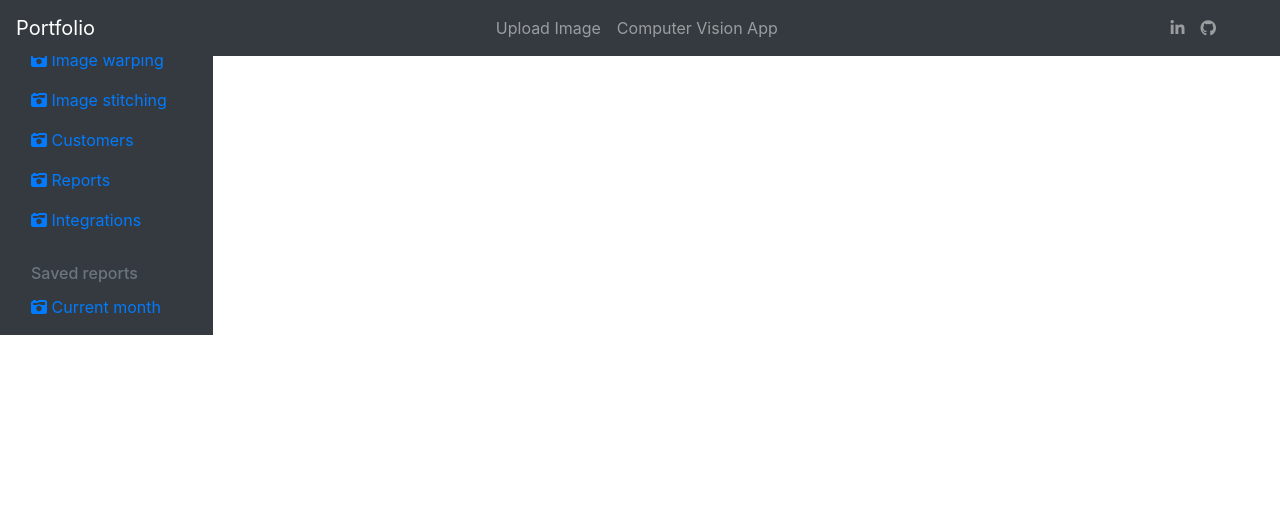
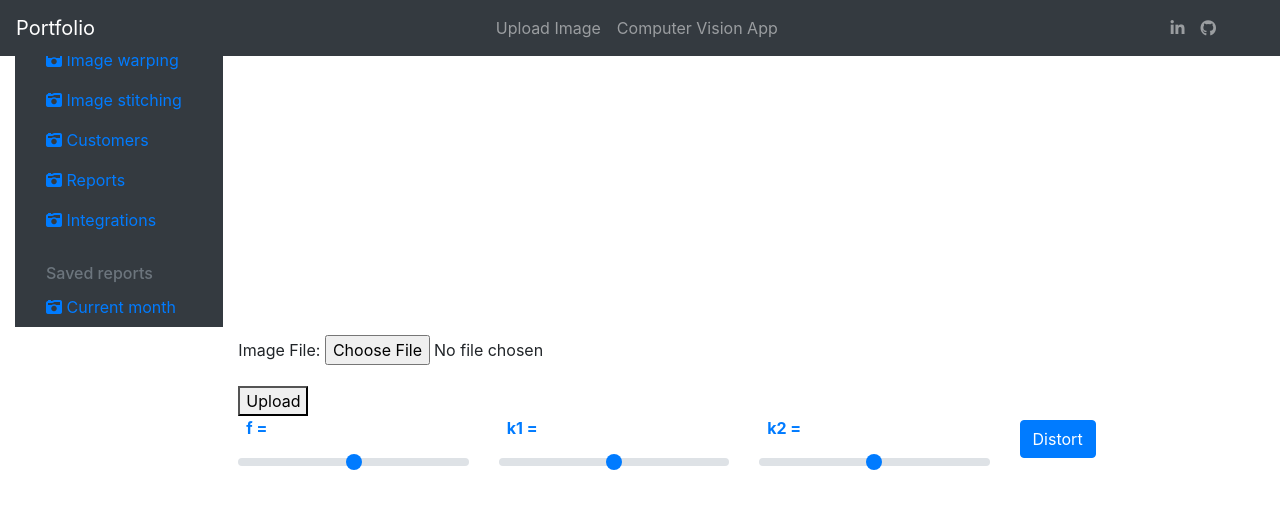
Before and after one commit to ymiftah/myportfolio, a Django app: template photo/templates/photo/display_img.html in a window 1280 px wide. Shown: the top 509 px of the page. Run offline with Django 3.2, Linux system fonts and the light colour scheme; the template is opened without the code that fills it: values that come from a table or form of the project are taken from there, others are empty; some libraries are stand-ins or nearby versions.

Commit message:
distort in db

```diff
--- a/myportfolio/urls.py
+++ b/myportfolio/urls.py
@@ -14,13 +14,14 @@ Including another URLconf
     2. Add a URL to urlpatterns:  path('blog/', include('blog.urls'))
 """
 from django.contrib import admin
-from django.urls import path, include
+from django.urls import path, include  #  url
 from django.conf.urls.static import static
 from . import settings
 
 urlpatterns = [
     path('admin/', admin.site.urls),
     path('', include('photo.urls')),
+#    url(r'^api-auth/', include('rest_framework.urls'))
 ]
 
 if settings.DEBUG:
--- a/photo/forms.py
+++ b/photo/forms.py
@@ -3,15 +3,26 @@ Forms module for the photo app
 """
 
 from django import forms
-from .models import UpPhoto
+from .models import PhotoModel, DistortPhotoModel
 
 
-class UpPhotoForm(forms.ModelForm):
+class PhotoForm(forms.ModelForm):
     '''
     Simpler form to upload a file.\n
-    Fields are 'name', 'img_file'
+    Fields are 'img_file'
     '''
 
     class Meta:
-        model = UpPhoto
-        fields = ['name', 'img_file']
+        model = PhotoModel
+        fields = ['img_file']
+
+
+class DistortPhotoForm(forms.ModelForm):
+    '''
+    Simpler form to distort the selected image file.\n
+    Fields are 'img_file', 'f', 'k1', 'k2'
+    '''
+
+    class Meta:
+        model = DistortPhotoModel
+        fields = ['img_file', 'f', 'k1', 'k2']
--- a/photo/models.py
+++ b/photo/models.py
@@ -1,11 +1,10 @@
 from django.db import models
 from django.utils import timezone
-from .utils import img_resize
+from .utils import img_resize, img_distort
 
 
 # Create your models here.
-class UpPhoto(models.Model):
-    name = models.CharField(max_length=50)
+class PhotoModel(models.Model):
     img_file = models.ImageField(
         upload_to='images/',
         verbose_name='Image File'
@@ -16,9 +15,6 @@ class UpPhoto(models.Model):
     created = models.DateTimeField(editable=False)
     modified = models.DateTimeField()
 
-    def __str__(self):
-        return self.name
-
     def save(self, *args, **kwargs):
         ''' On save, update timestamps '''
         if not self.id:
@@ -26,4 +22,34 @@ class UpPhoto(models.Model):
         self.modified = timezone.now()
         # Resize
         self.thumbnail = img_resize(self.img_file)
-        return super(UpPhoto, self).save(*args, **kwargs)
+        return super(PhotoModel, self).save(*args, **kwargs)
+
+
+class DistortPhotoModel(models.Model):
+    # Model attributes
+    distorted = models.ImageField(
+        upload_to='distortion/',
+        verbose_name='Thumbnail File',
+        blank=True,
+        )
+    created = models.DateTimeField(editable=False)
+    modified = models.DateTimeField()
+    img_file = models.ForeignKey(PhotoModel, on_delete=models.CASCADE)
+
+    # transformation parameters
+    f = models.FloatField()
+    k1 = models.FloatField()
+    k2 = models.FloatField()
+
+    # Override save method
+    def save(self, *args, **kwargs):
+        ''' On save, update timestamps '''
+        if not self.id:
+            self.created = timezone.now()
+        self.modified = timezone.now()
+
+        # Distort
+
+        self.distorted = img_distort(self.img_file.img_file,
+                                     [self.f, self.k1, self.k2])
+        return super(DistortPhotoModel, self).save(*args, **kwargs)
--- a/photo/templates/photo/base.html
+++ b/photo/templates/photo/base.html
@@ -46,7 +46,6 @@
   </nav>
 
   <div class="container-fluid">
-    <div class="row">
       <nav class="col-md-2 d-none d-md-block bg-dark sidebar">
         <div class="sidebar-sticky">
           <ul class="nav flex-column">
@@ -104,17 +103,18 @@
         </div>
       </nav>
 
-      <main class="col-md-8 ml-sm-auto col-lg-8" role="main">
+      <main class="ml-sm-auto col-10" role="main">
         {% block content %}
         {% endblock %}
       </main>
 
-    </div>
   </div>
 </body>
 
-<script src="https://code.jquery.com/jquery-3.3.1.slim.min.js" integrity="sha384-q8i/X+965DzO0rT7abK41JStQIAqVgRVzpbzo5smXKp4YfRvH+8abtTE1Pi6jizo" crossorigin="anonymous"></script>
+<script src="https://code.jquery.com/jquery-3.5.0.min.js"  crossorigin="anonymous"></script>
 <script src="https://cdnjs.cloudflare.com/ajax/libs/popper.js/1.14.3/umd/popper.min.js" integrity="sha384-ZMP7rVo3mIykV+2+9J3UJ46jBk0WLaUAdn689aCwoqbBJiSnjAK/l8WvCWPIPm49" crossorigin="anonymous"></script>
 <script src="https://stackpath.bootstrapcdn.com/bootstrap/4.1.3/js/bootstrap.min.js" integrity="sha384-ChfqqxuZUCnJSK3+MXmPNIyE6ZbWh2IMqE241rYiqJxyMiZ6OW/JmZQ5stwEULTy" crossorigin="anonymous"></script>
 
+{% block scripts %}{% endblock %}
+
 </html>
--- a/photo/templates/photo/display_img.html
+++ b/photo/templates/photo/display_img.html
@@ -1,45 +1,71 @@
 {% extends 'photo/base.html' %}
+{% load static %}
 
 
 {% block content %}
 
-
  <!-- The grid: four columns -->
 <div class='container'>
-  <div class="row">
-
-
-
+  <div class="row"  id="scroll-images">
     {% for img in object_list %}
-      <div class="col-md-4">
-        <img class="img-thumbnail" src="{{ img.thumbnail.url }}" alt="{{ img.name }}" onclick="myFunction(this);" style="overflow:auto; max-height: 100%; vertical-align: middle;}">
-      </div>
+      <img class="im-slide-show m-1" src="{{ img.thumbnail.url }}" onclick="myFunction(this);"></li>
     {% endfor %}
 
-    <!-- Close the image -->
-    <span onclick="this.parentElement.style.display='none'" class="closebtn">&times;</span>
+    <form method = "post" enctype="multipart/form-data">
+          {% csrf_token %}
+          {% for field in form %}
+              <div class="form-group">
+                  {{ field.errors }}
+                  {{ field.label_tag }} {{ field }}
+                  {% if field.help_text %}
+                  <p class="help">{{ field.help_text|safe }}</p>
+                  {% endif %}
+              </div>
+          {% endfor %}
 
-    <!-- Expanded image -->
-    <img id="expandedImg" style="width:100%">
-
-    <!-- Image text -->
-    <div id="imgtext"></div>
+          <button type="submit"> Upload </button>
+    </form>
   </div>
 </div>
 
-<script>
-function myFunction(imgs) {
-  // Get the expanded image
-  var expandImg = document.getElementById("expandedImg");
-  // Get the image text
-  var imgText = document.getElementById("imgtext");
-  // Use the same src in the expanded image as the image being clicked on from the grid
-  expandImg.src = imgs.src;
-  // Use the value of the alt attribute of the clickable image as text inside the expanded image
-  imgText.innerHTML = imgs.alt;
-  // Show the container element (hidden with CSS)
-  expandImg.parentElement.style.display = "block";
-}
-</script>
+
+    <!-- Range slider image -->
+  <div class="row my-auto">
+      <div class="col-3">
+        <label for="f"class="font-weight-bold text-primary ml-2 text-align-center"> f = </label>
+        <span class="font-weight-bold text-primary ml-2 valueSpan text-align-center"></span>
+        <input type="range" class="custom-range" min="0" max="5" step="0.5" id="f">
+
+      </div>
+      <div class="col-3">
+        <label for="k1"class="font-weight-bold text-primary ml-2"> k1 = </label>
+        <span class="font-weight-bold text-primary ml-2 valueSpan"></span>
+        <input type="range" class="custom-range" min="0" max="5" step="0.5" id="k1">
+      </div>
+      <div class="col-3">
+        <label for="k2"class="font-weight-bold text-primary ml-2"> k2 = </label>
+        <span class="font-weight-bold text-primary ml-2 valueSpan"></span>
+        <input type="range" class="custom-range" min="0" max="5" step="0.5" id="k2">
+      </div>
+      <div class="col-3">
+        <button type="button" class="btn btn-primary my-1" id="sendDistort"> Distort </button>
+      </div>
+  </div>
+
+  <!-- Expanded image -->
+  <div class="row my-1">
+    <div class="col-6">
+      <img class="expandedImg" style="width:100%" id="selectionImg">
+    </div>
+    <div class="col-6">
+      <img class="expandedImg" style="width:100%">
+    </div>
+  </div>
+
+</div>
 
 {% endblock %}
+
+{% block scripts %}
+<script src="{% static 'js/scripts.js' %}"> </script>
+{% endblock %}
--- a/photo/urls.py
+++ b/photo/urls.py
@@ -7,4 +7,5 @@ urlpatterns = [
     path('', views.home, name='home'),
     path('upload/', views.UploadImageView.as_view(), name='upload'),
     path('display/', views.ImagesListView.as_view(), name='display'),
+    path('display/api/distort/', views.Distort, name='distort'),
 ]
```
Also changed, not shown: myportfolio/settings.py (+15 -0 lines), photo/admin.py (+12 -4 lines), photo/serializers.py (added, +8 -0 lines), photo/utils.py (+83 -0 lines), photo/views.py (+29 -4 lines), photo/migrations/0001_initial.py, photo/migrations/0002_auto_20200413_2224.py (deleted), photo/migrations/0002_distortphotomodel.py (added), photo/migrations/0003_auto_20200501_1537.py (added), photo/migrations/0003_upphoto_thumbnail.py (deleted), photo/migrations/0004_auto_20200418_1310.py (deleted), photo/migrations/0004_auto_20200501_1542.py (added).
